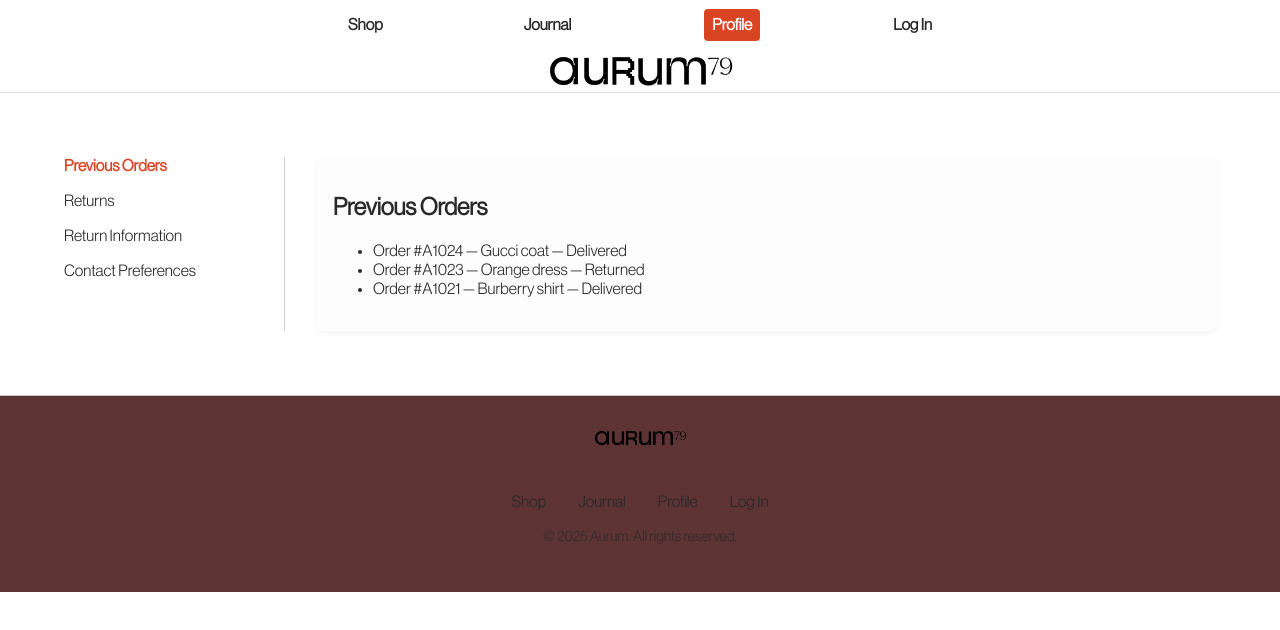
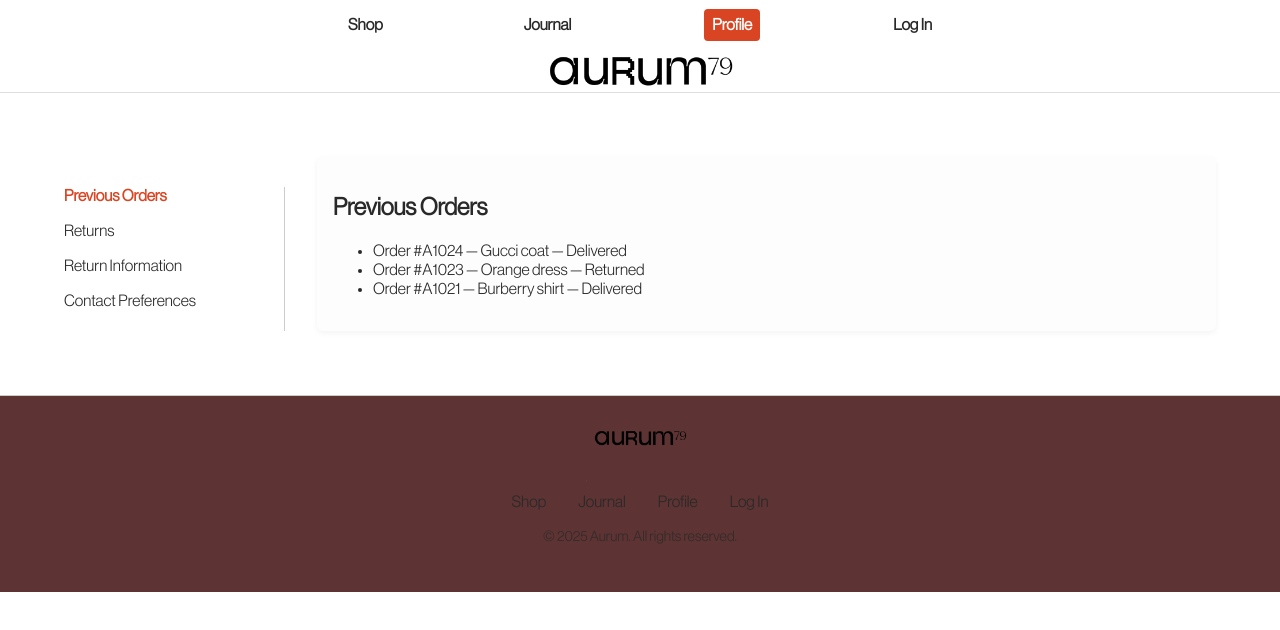
Before and after one commit to jimyty1/aurum, a React (Create React App) app: page /profile in a window 1280 px wide. Shown: the top 630 px of the page. Built offline with nearby package versions, Linux system fonts and the light colour scheme.

Commit message:
changes to profile

```diff
--- a/src/pages/ProfilePage.js
+++ b/src/pages/ProfilePage.js
@@ -49,7 +49,7 @@ export default function ProfilePage() {
 
   return (
     <div className="profile-page">
-      <aside className="profile-nav">
+      <aside className="profile-nav" style={{marginTop:'30px'}}>
         <ul>
           <li onClick={() => setActiveTab('orders')} className={activeTab === 'orders' ? 'active' : ''}>Previous Orders</li>
           <li onClick={() => setActiveTab('returns')} className={activeTab === 'returns' ? 'active' : ''}>Returns</li>
```
